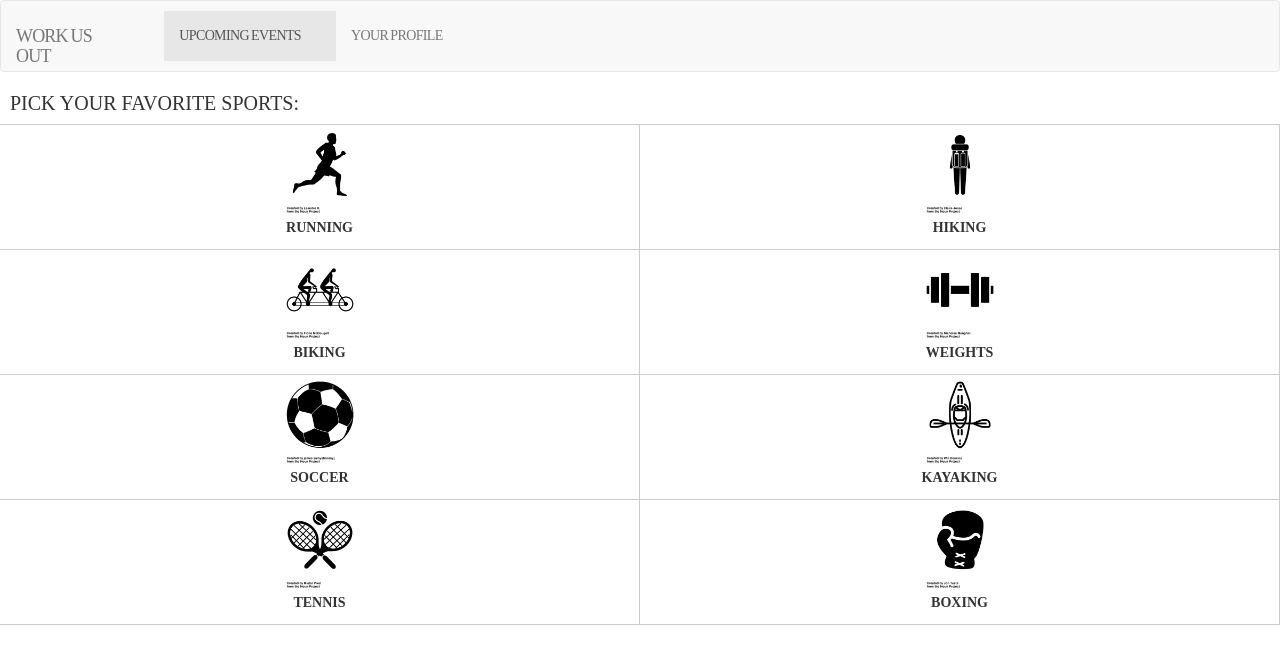
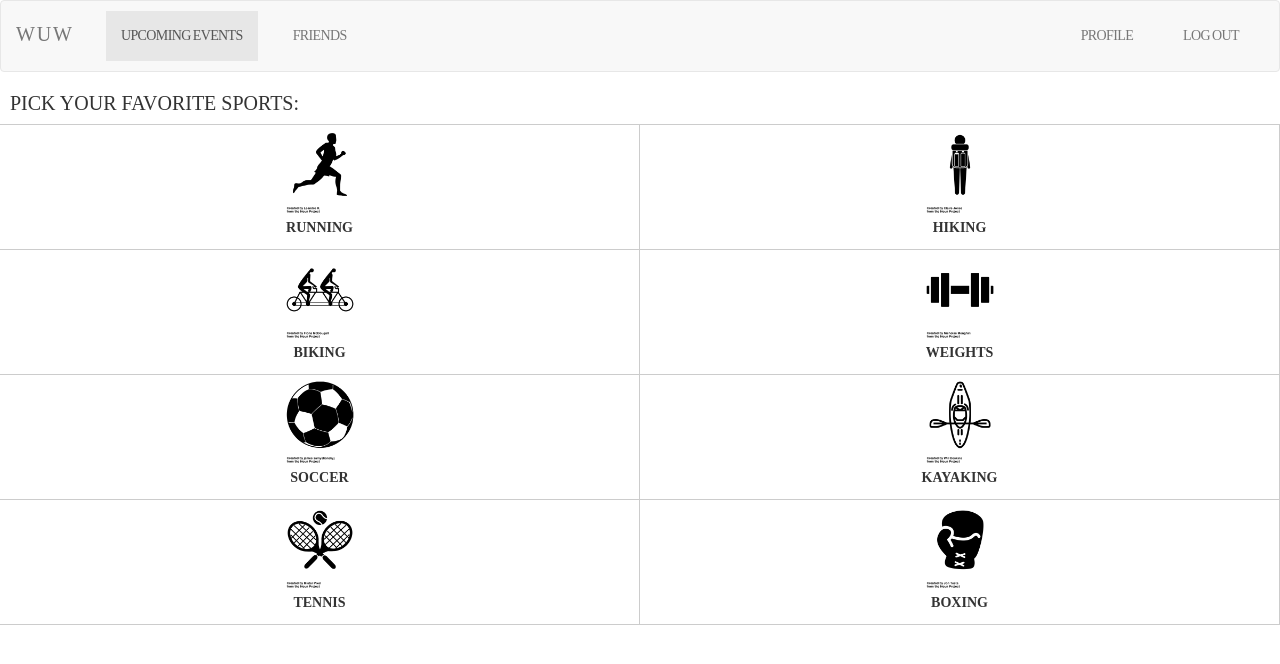
Before and after one commit to workusout/workusout.github.io, a plain HTML site: page sports.html in a window 1280 px wide. Drawn offline with nearby package versions, Linux system fonts and the light colour scheme; a web font is replaced by a local one.

Commit message:
updated nav

```diff
--- a/css/style.css
+++ b/css/style.css
@@ -36,14 +36,13 @@ header {
 }
 
 
-a {
+li {
 	letter-spacing: 0px;
 	color: #333;
 	font-size: 14px;
 	padding: 0;
 	cursor: auto;
 	vertical-align: middle
-	font-size: 20px;
 	width: 100%;
 	margin: 10px;
 	font-family: 'Trade';
@@ -54,7 +53,22 @@ a {
 	line-height: 0.84em;
 }
 
-a:hover {
+.navbar-brand {
+	font-size: 20px;
+	cursor: auto;
+	vertical-align: middle
+	width: 100%;
+	margin: 10px;
+	font-family: 'Trade';
+	text-transform: uppercase;
+	word-spacing: -0.05em;
+	-webkit-font-smoothing: antialiased;
+	letter-spacing: -0.045em;
+	line-height: 0.84em;
+}
+
+
+li:hover {
 	color: #fa5400;
 }
 .sports > div.selected {
--- a/sports.html
+++ b/sports.html
@@ -12,14 +12,16 @@
 <nav class="navbar navbar-default">
   <div class="container-fluid">
     <div class="navbar-header">
-      <a class="navbar-brand" href="#">WORK US OUT</a>
+      <a class="navbar-brand" href="#">W U W</a>
     </div>
     <div class="collapse navbar-collapse" id="bs-example-navbar-collapse-1">
-      <ul class="nav navbar-nav">
+    <ul class="nav navbar-nav">
         <li class="active"><a href="#">Upcoming Events <span class="sr-only">(current)</span></a></li>
-        <li><a href="#">Your Profile</a></li>
+        <li><a href="#">Friends</a></li>
     </ul>
-    </li>
+    <ul class="nav navbar-nav navbar-right">
+        <li><a href="#">Profile</a></li>
+        <li><a href="#">Log Out</a></li>
     </ul>
 </nav>
 
```
